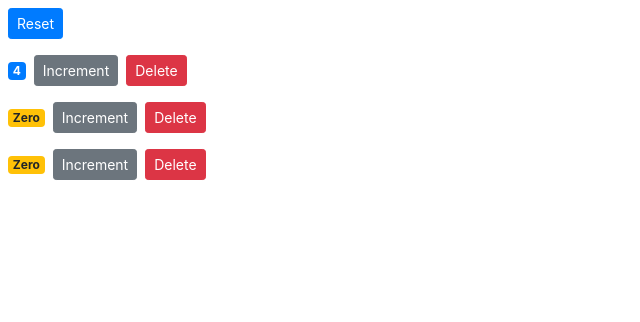
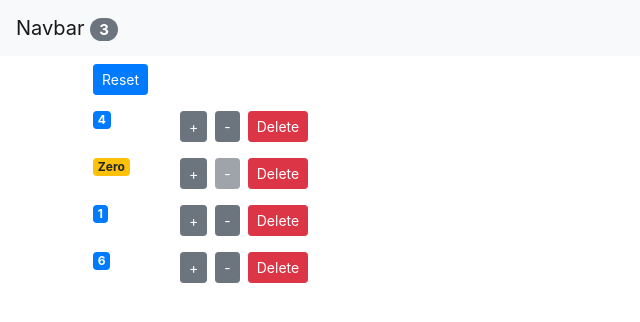
Before and after one commit to sjeon466/react-counter-app, a React (Create React App) app: page / in a window 1280 px wide. Shown: the top 322 px of the page, without its empty margins (0-640 px from the left). Built offline with nearby package versions, Linux system fonts and the light colour scheme.

Commit message:
add decrement button

```diff
--- a/src/App.js
+++ b/src/App.js
@@ -1,26 +1,90 @@
-import React, { Component } from 'react';
-import logo from './logo.svg';
-import './App.css';
+import React, { Component } from "react";
+import "./App.css";
+import NavBar from "./components/navbar";
+import Counters from "./components/counters";
 
 class App extends Component {
+  state = {
+    counters: [
+      { id: 1, value: 4 },
+      { id: 2, value: 0 },
+      { id: 3, value: 1 },
+      { id: 4, value: 6 }
+    ]
+  };
+
+  constructor() {
+    super();
+    console.log("App - Constructor");
+    //this.state = this.props.something;
+  }
+
+  componentDidMount() {
+    //console.log("App - Mounted");
+    // Ajax call
+    //this.setState({movies});
+  }
+
+  handleIncrement = counter => {
+    /*   const counters = this.state.counters.map( counter => {
+      if (counter.id === c.id) counter.value++;
+    });
+ */
+    const counters = [...this.state.counters];
+    const index = counters.indexOf(counter);
+    counters[index] = { ...counter };
+    counters[index].value++;
+    //console.log(this.state.counters[index]);
+    this.setState({ counters });
+    //console.log(counter);
+    /*   this.setState({
+      counters :
+    }) */
+  };
+
+  handleDecrement = counter => {
+    const counters = [...this.state.counters];
+    const index = counters.indexOf(counter);
+    counters[index] = { ...counter };
+    counters[index].value--;
+    //console.log(this.state.counters[index]);
+    this.setState({ counters });
+  };
+
+  handleReset = () => {
+    const counters = this.state.counters.map(c => {
+      c.value = 0;
+      return c;
+    });
+    this.setState({ counters });
+  };
+
+  handleDelete = counterId => {
+    const counters = this.state.counters.filter(
+      counter => counter.id !== counterId
+    );
+    this.setState({
+      counters
+    });
+  };
+
   render() {
+    //console.log("App - Rendered");
     return (
-      <div className="App">
-        <header className="App-header">
-          <img src={logo} className="App-logo" alt="logo" />
-          <p>
-            Edit <code>src/App.js</code> and save to reload.
-          </p>
-          <a
-            className="App-link"
-            href="https://reactjs.org"
-            target="_blank"
-            rel="noopener noreferrer"
-          >
-            Learn React
-          </a>
-        </header>
-      </div>
+      <React.Fragment>
+        <NavBar
+          totalCounters={this.state.counters.filter(c => c.value > 0).length}
+        />
+        <main className="container">
+          <Counters
+            counters={this.state.counters}
+            onReset={this.handleReset}
+            onDelete={this.handleDelete}
+            onIncrement={this.handleIncrement}
+            onDecrement={this.handleDecrement}
+          />
+        </main>
+      </React.Fragment>
     );
   }
 }
--- a/src/components/counter.jsx
+++ b/src/components/counter.jsx
@@ -1,25 +1,47 @@
 import React, { Component } from "react";
 
 class Counter extends Component {
+  componentDidUpdate(prevProps, prevState) {
+    //console.log("prevProps", prevProps);
+    //console.log("prevState", prevState);
+  }
+
+  componentWillUnmount() {
+    //console.log("Counter - Unmount");
+  }
+
   render() {
+    //console.log("Counter - Rendered");
     //console.log("props", this.props);
     return (
-      <div>
-        {this.props.children}
+      <div className="row">
+        <div className="col-1">
           <span className={this.getBadgeClasses()}>{this.formatCount()}</span>
+        </div>
+        <div className="col">
           <button
             //onClick={this.handleIncrement}
             onClick={() => this.props.onIncrement(this.props.counter)}
             className="btn btn-secondary btn-sm"
           >
-          Increment
+            +
+          </button>
+
+          <button
+            //onClick={this.handleIncrement}
+            onClick={() => this.props.onDecrement(this.props.counter)}
+            className="btn btn-secondary btn-sm m-2"
+            disabled={this.props.counter.value === 0 ? "disabled" : ""}
+          >
+            -
           </button>
           <button
             onClick={() => this.props.onDelete(this.props.counter.id)}
-          className="btn btn-danger btn-sm m-2"
+            className="btn btn-danger btn-sm"
           >
             Delete
           </button>
+        </div>
       </div>
     );
   }
--- a/src/components/counters.jsx
+++ b/src/components/counters.jsx
@@ -2,68 +2,38 @@
 import Counter from "./counter";
 
 class Counters extends Component {
-  state = {
-    counters: [{ id: 1, value: 4 }, { id: 2, value: 0 }, { id: 3, value: 0 }]
-  };
   render() {
+    //console.log("Counters - Rendered");
+    const {
+      onReset,
+      counters,
+      onDelete,
+      onIncrement,
+      onDecrement
+    } = this.props;
+
     return (
       <div>
-        <button
-          onClick={this.handleReset}
-          className="btn btn-primary btn-sm m-2"
-        >
+        <button onClick={onReset} className="btn btn-primary btn-sm m-2">
           Reset
         </button>
 
-        {this.state.counters.map(counter => (
+        {counters.map(counter => (
           // setting props.
           <Counter
             key={counter.id}
             value={counter.value}
             counter={counter}
             /*            id={counter.id}*/
-            onDelete={this.handleDelete}
-            onReset={this.handleReset}
-            onIncrement={this.handleIncrement}
+            onDelete={onDelete}
+            // onReset={this.handleReset}
+            onIncrement={onIncrement}
+            onDecrement={onDecrement}
           />
         ))}
       </div>
     );
   }
-
-  handleIncrement = counter => {
-    /*   const counters = this.state.counters.map( counter => {
-      if (counter.id === c.id) counter.value++;
-    });
- */
-    const counters = [...this.state.counters];
-    const index = counters.indexOf(counter);
-    counters[index] = { ...counter };
-    counters[index].value++;
-    console.log(this.state.counters[index]);
-    this.setState({ counters });
-    //console.log(counter);
-    /*   this.setState({
-      counters :
-    }) */
-  };
-
-  handleReset = () => {
-    const counters = this.state.counters.map(c => {
-      c.value = 0;
-      return c;
-    });
-    this.setState({ counters });
-  };
-
-  handleDelete = counterId => {
-    const counters = this.state.counters.filter(
-      counter => counter.id !== counterId
-    );
-    this.setState({
-      counters
-    });
-  };
 }
 
 export default Counters;
--- /dev/null
+++ b/src/components/navbar.jsx
@@ -0,0 +1,20 @@
+import React from "react";
+
+// stateless Functional Component
+
+//const NavBar = props => {
+const NavBar = ({ totalCounters }) => {
+  //console.log("Navbar - Rendered");
+  return (
+    <nav className="navbar navbar-light bg-light">
+      <a className="navbar-brand" href="#">
+        Navbar{" "}
+        <span className="badge badge-pill badge-secondary">
+          {totalCounters}
+        </span>
+      </a>
+    </nav>
+  );
+};
+
+export default NavBar;
--- a/src/index.js
+++ b/src/index.js
@@ -2,11 +2,11 @@
 import ReactDOM from "react-dom";
 import "./index.css";
 import * as serviceWorker from "./serviceWorker";
+import App from "./App";
 
 import "bootstrap/dist/css/bootstrap.css";
-import Counters from "./components/counters";
 
-ReactDOM.render(<Counters />, document.getElementById("root"));
+ReactDOM.render(<App />, document.getElementById("root"));
 
 // If you want your app to work offline and load faster, you can change
 // unregister() to register() below. Note this comes with some pitfalls.
```
Lines whose indentation alone changed are shown as unchanged.
